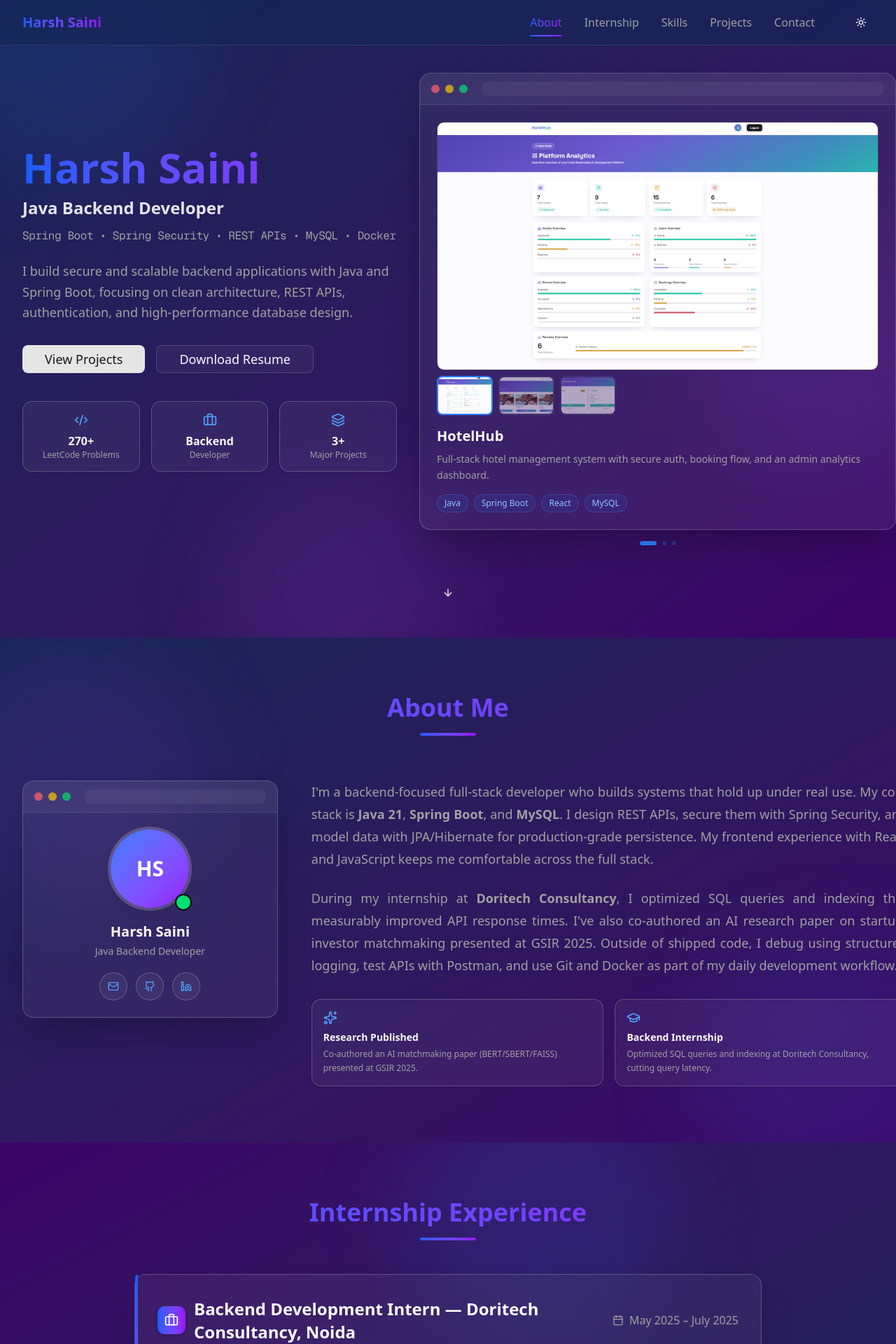
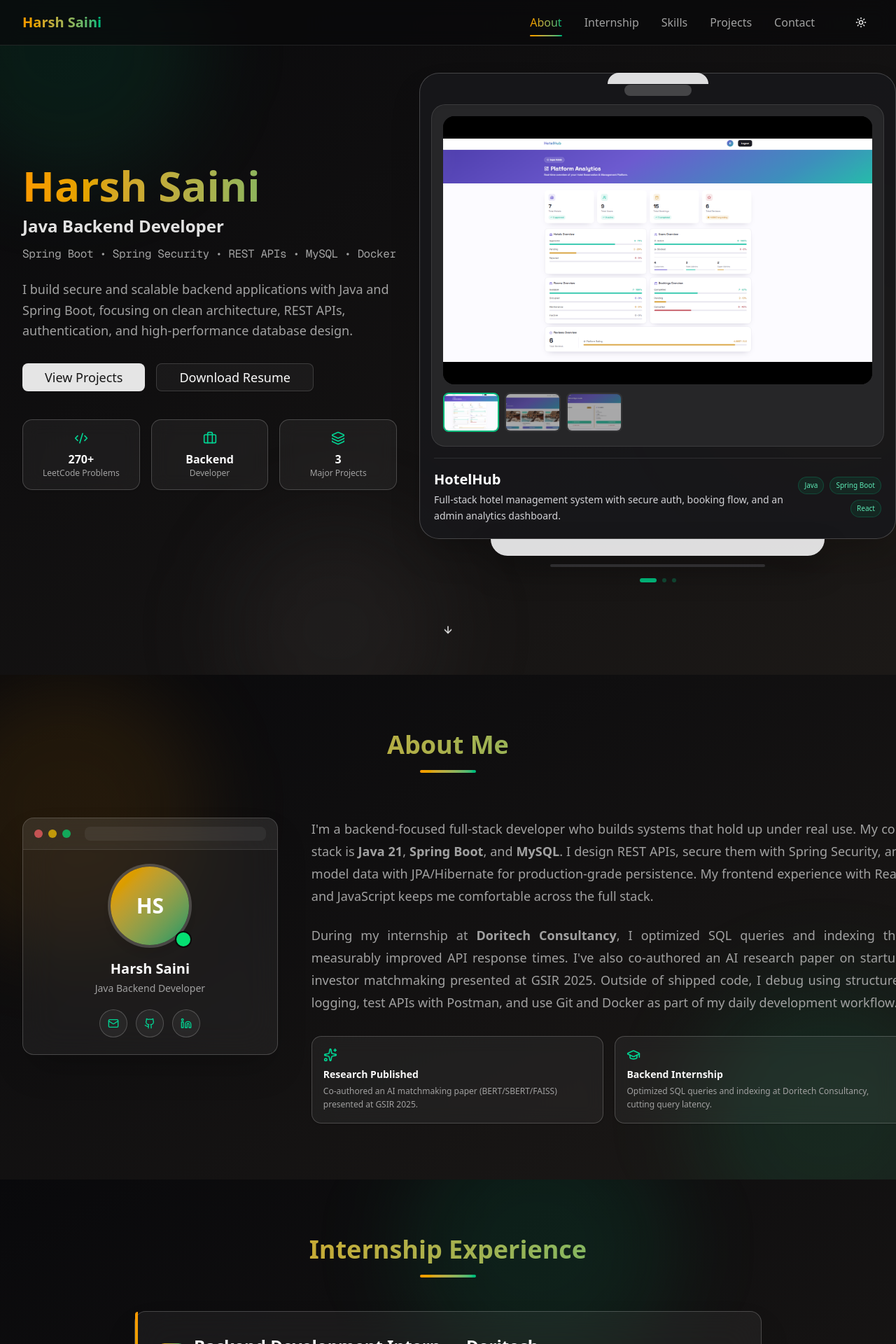
Before and after one commit to saini-harsh15/harsh-saini-portfolio, a Next.js app: page / in a window 1280 px wide. Shown: the top 1920 px of the page at 70% size. Built offline with nearby package versions, Linux system fonts and the light colour scheme.

Commit message:
New Add-ons

```diff
--- a/app/page.tsx
+++ b/app/page.tsx
@@ -61,10 +61,10 @@ export default function Home() {
   return (
       <div className="min-h-screen bg-background text-foreground">
         {/* Navigation */}
-        <nav className="fixed top-0 left-0 right-0 z-50 bg-blue-50/80 dark:bg-blue-950/70 backdrop-blur-md border-b border-white/10">
+        <nav className="fixed top-0 left-0 right-0 z-50 bg-zinc-50/80 dark:bg-zinc-950/70 backdrop-blur-md border-b border-white/10">
           <div className="max-w-7xl mx-auto px-4 sm:px-6 lg:px-8">
             <div className="flex justify-between items-center h-16">
-              <div className="font-bold text-xl bg-gradient-to-r from-blue-600 to-purple-600 bg-clip-text text-transparent">
+              <div className="font-bold text-xl bg-gradient-to-r from-amber-500 to-emerald-500 bg-clip-text text-transparent">
                 Harsh Saini
               </div>
 
@@ -77,13 +77,13 @@ export default function Home() {
                           onClick={() => scrollToSection(item.id)}
                           className={`relative py-1 font-medium transition-colors duration-200 ${
                               isActive
-                                  ? "bg-gradient-to-r from-blue-600 to-purple-600 bg-clip-text text-transparent"
+                                  ? "bg-gradient-to-r from-amber-500 to-emerald-500 bg-clip-text text-transparent"
                                   : "text-muted-foreground hover:text-foreground"
                           }`}
                       >
                         {item.label}
                         {isActive && (
-                            <span className="absolute -bottom-1 left-0 right-0 h-0.5 rounded-full bg-gradient-to-r from-blue-600 to-purple-600" />
+                            <span className="absolute -bottom-1 left-0 right-0 h-0.5 rounded-full bg-gradient-to-r from-amber-500 to-emerald-500" />
                         )}
                       </button>
                   );
@@ -115,7 +115,7 @@ export default function Home() {
           </div>
 
           {isMenuOpen && (
-              <div className="md:hidden bg-blue-50/95 dark:bg-blue-950/90 backdrop-blur-md border-t border-white/10 animate-fade-in">
+              <div className="md:hidden bg-zinc-50/95 dark:bg-zinc-950/90 backdrop-blur-md border-t border-white/10 animate-fade-in">
                 <div className="px-2 pt-2 pb-3 space-y-1">
                   {navItems.map((item) => {
                     const isActive = activeSection === item.id;
@@ -125,7 +125,7 @@ export default function Home() {
                             onClick={() => scrollToSection(item.id)}
                             className={`block px-3 py-2 text-base font-medium w-full text-left transition-colors duration-200 ${
                                 isActive
-                                    ? "bg-gradient-to-r from-blue-600 to-purple-600 bg-clip-text text-transparent"
+                                    ? "bg-gradient-to-r from-amber-500 to-emerald-500 bg-clip-text text-transparent"
                                     : "text-muted-foreground hover:text-foreground"
                             }`}
                         >
@@ -147,7 +147,7 @@ export default function Home() {
           <Contact />
         </main>
 
-        <footer className="py-8 bg-gradient-to-br from-blue-50 to-purple-50 dark:from-blue-950 dark:to-purple-950 border-t border-white/10">
+        <footer className="py-8 bg-gradient-to-br from-zinc-100 to-stone-100 dark:from-zinc-950 dark:to-stone-900 border-t border-white/10">
           <div className="max-w-7xl mx-auto px-4 sm:px-6 lg:px-8 text-center">
             <p className="text-muted-foreground">© Harsh Saini.</p>
           </div>
--- a/components/About.tsx
+++ b/components/About.tsx
@@ -37,22 +37,22 @@ const AboutSection = () => {
   return (
     <section
       id="about"
-      className="relative py-20 overflow-hidden bg-gradient-to-br from-blue-50 to-purple-50 dark:from-blue-950 dark:to-purple-950"
+      className="relative py-20 overflow-hidden bg-gradient-to-br from-zinc-100 to-stone-100 dark:from-zinc-950 dark:to-stone-900"
     >
       {/* Background Blobs */}
       <div className="pointer-events-none absolute inset-0 overflow-hidden">
-        <div className="absolute top-0 -left-24 h-96 w-96 rounded-full bg-purple-400/20 dark:bg-purple-500/10 blur-3xl animate-blob" />
-        <div className="absolute -bottom-24 -right-24 h-96 w-96 rounded-full bg-blue-400/20 dark:bg-blue-500/10 blur-3xl animate-blob [animation-delay:3s]" />
+        <div className="absolute top-0 -left-24 h-96 w-96 rounded-full bg-amber-500/10 dark:bg-amber-500/10 blur-3xl animate-blob" />
+        <div className="absolute -bottom-24 -right-24 h-96 w-96 rounded-full bg-emerald-500/10 dark:bg-emerald-500/10 blur-3xl animate-blob [animation-delay:3s]" />
       </div>
 
       <div className="relative max-w-7xl mx-auto px-4 sm:px-6 lg:px-8">
         {/* Heading */}
         <div className="text-center mb-16 animate-fade-in-up">
-          <h2 className="text-3xl md:text-4xl font-bold mb-4 bg-gradient-to-r from-blue-600 to-purple-600 bg-clip-text text-transparent">
+          <h2 className="text-3xl md:text-4xl font-bold mb-4 bg-gradient-to-r from-amber-500 to-emerald-500 bg-clip-text text-transparent">
             About Me
           </h2>
 
-          <div className="w-20 h-1 bg-gradient-to-r from-blue-600 to-purple-600 mx-auto rounded-full" />
+          <div className="w-20 h-1 bg-gradient-to-r from-amber-500 to-emerald-500 mx-auto rounded-full" />
         </div>
 
         <div className="grid grid-cols-1 lg:grid-cols-[30%_70%] gap-10 lg:gap-12 items-start">
@@ -69,7 +69,7 @@ const AboutSection = () => {
 
               <div className="p-6 flex flex-col items-center text-center">
                 <div className="relative mb-5">
-                  <div className="w-28 h-28 rounded-full bg-gradient-to-br from-blue-500 to-purple-600 flex items-center justify-center text-white text-3xl font-bold shadow-lg ring-4 ring-white/20">
+                  <div className="w-28 h-28 rounded-full bg-gradient-to-br from-amber-500 to-emerald-600 flex items-center justify-center text-white text-3xl font-bold shadow-lg ring-4 ring-white/20">
                     HS
                   </div>
 
@@ -96,9 +96,9 @@ const AboutSection = () => {
                           : undefined
                       }
                       aria-label={label}
-                      className="group flex items-center justify-center h-10 w-10 rounded-full border border-white/20 bg-white/10 dark:bg-white/5 transition-all duration-300 hover:-translate-y-1 hover:shadow-lg hover:border-blue-400/30"
+                      className="group flex items-center justify-center h-10 w-10 rounded-full border border-white/20 bg-white/10 dark:bg-white/5 transition-all duration-300 hover:-translate-y-1 hover:shadow-lg hover:border-emerald-400/30"
                     >
-                      <Icon className="h-4 w-4 text-blue-600 dark:text-blue-400 transition-transform duration-300 group-hover:scale-110" />
+                      <Icon className="h-4 w-4 text-emerald-600 dark:text-emerald-400 transition-transform duration-300 group-hover:scale-110" />
                     </a>
                   ))}
                 </div>
@@ -132,9 +132,9 @@ const AboutSection = () => {
               {highlights.map(({ icon: Icon, title, detail }) => (
                 <div
                   key={title}
-                  className="group rounded-xl border border-white/20 bg-white/10 dark:bg-white/5 backdrop-blur-md p-4 shadow-sm transition-all duration-300 hover:-translate-y-1 hover:shadow-lg hover:border-blue-400/30"
+                  className="group rounded-xl border border-white/20 bg-white/10 dark:bg-white/5 backdrop-blur-md p-4 shadow-sm transition-all duration-300 hover:-translate-y-1 hover:shadow-lg hover:border-emerald-400/30"
                 >
-                  <Icon className="h-5 w-5 mb-2 text-blue-600 dark:text-blue-400 transition-transform duration-300 group-hover:scale-110" />
+                  <Icon className="h-5 w-5 mb-2 text-emerald-600 dark:text-emerald-400 transition-transform duration-300 group-hover:scale-110" />
 
                   <h4 className="font-semibold text-sm text-foreground mb-1">
                     {title}
--- a/components/Hero.tsx
+++ b/components/Hero.tsx
@@ -10,7 +10,7 @@ import { ArrowDown, Code2, Briefcase, Layers } from 'lucide-react';
 const stats = [
   { icon: Code2, value: '270+', label: 'LeetCode Problems' },
   { icon: Briefcase, value: 'Backend', label: 'Developer' },
-  { icon: Layers, value: '3+', label: 'Major Projects' },
+  { icon: Layers, value: '3', label: 'Major Projects' },
 ];
 
 const projects = [
@@ -97,19 +97,19 @@ const HeroSection = () => {
   const project = projects[activeProject];
 
   return (
-    <section className="relative min-h-screen flex items-center justify-center overflow-hidden bg-gradient-to-br from-blue-50 to-purple-50 dark:from-blue-950 dark:to-purple-950 pt-16">
+    <section className="relative min-h-screen flex items-center justify-center overflow-hidden bg-gradient-to-br from-zinc-100 to-stone-100 dark:from-zinc-950 dark:to-stone-900 pt-16">
       {/* Soft blurred gradient blobs */}
       <div className="pointer-events-none absolute inset-0 overflow-hidden">
-        <div className="absolute -top-32 -left-24 h-96 w-96 rounded-full bg-blue-400/20 dark:bg-blue-500/10 blur-3xl animate-blob" />
-        <div className="absolute top-1/3 -right-24 h-96 w-96 rounded-full bg-purple-400/20 dark:bg-purple-500/10 blur-3xl animate-blob [animation-delay:2s]" />
-        <div className="absolute -bottom-24 left-1/4 h-80 w-80 rounded-full bg-blue-300/10 dark:bg-purple-400/10 blur-3xl animate-blob [animation-delay:4s]" />
+        <div className="absolute -top-32 -left-24 h-96 w-96 rounded-full bg-emerald-500/10 dark:bg-emerald-500/10 blur-3xl animate-blob" />
+        <div className="absolute top-1/3 -right-24 h-96 w-96 rounded-full bg-amber-500/10 dark:bg-amber-500/10 blur-3xl animate-blob [animation-delay:2s]" />
+        <div className="absolute -bottom-24 left-1/4 h-80 w-80 rounded-full bg-stone-400/10 dark:bg-stone-500/10 blur-3xl animate-blob [animation-delay:4s]" />
       </div>
 
       <div className="relative max-w-7xl mx-auto px-4 sm:px-6 lg:px-8 py-10 w-full">
         <div className="grid grid-cols-1 lg:grid-cols-[44%_56%] gap-10 lg:gap-8 items-center">
           {/* Left column — copy */}
           <div className="animate-fade-in-up text-center lg:text-left">
-            <h1 className="text-4xl md:text-5xl lg:text-6xl font-bold mb-3 bg-gradient-to-r from-blue-600 to-purple-600 bg-clip-text text-transparent">
+            <h1 className="text-4xl md:text-5xl lg:text-6xl font-bold mb-3 bg-gradient-to-r from-amber-500 to-emerald-500 bg-clip-text text-transparent">
               Harsh Saini
             </h1>
             <p className="text-xl md:text-2xl text-foreground/90 font-semibold mb-3">
@@ -162,7 +162,7 @@ const HeroSection = () => {
                         href={option.file}
                         download
                         onClick={() => setResumeOpen(false)}
-                        className="group flex items-start gap-3 rounded-xl border border-white/10 bg-white/40 dark:bg-white/5 hover:bg-blue-500/10 hover:border-blue-400/30 focus-visible:bg-blue-500/10 focus-visible:border-blue-400/30 focus-visible:outline-none focus-visible:ring-2 focus-visible:ring-blue-400/40 px-3 py-3 transition-all duration-200 cursor-pointer"
+                        className="group flex items-start gap-3 rounded-xl border border-white/10 bg-white/40 dark:bg-white/5 hover:bg-emerald-500/10 hover:border-emerald-400/30 focus-visible:bg-emerald-500/10 focus-visible:border-emerald-400/30 focus-visible:outline-none focus-visible:ring-2 focus-visible:ring-emerald-400/40 px-3 py-3 transition-all duration-200 cursor-pointer"
                       >
                         <span className="text-xl leading-none mt-0.5" aria-hidden="true">
                           {option.emoji}
@@ -173,7 +173,7 @@ const HeroSection = () => {
                               {option.title}
                             </span>
                             {option.recommended && (
-                              <span className="text-[10px] font-medium px-1.5 py-0.5 rounded-full bg-blue-500/15 text-blue-600 dark:text-blue-300 border border-blue-400/20">
+                              <span className="text-[10px] font-medium px-1.5 py-0.5 rounded-full bg-amber-500/15 text-amber-700 dark:text-amber-300 border border-amber-400/20">
                                 Recommended
                               </span>
                             )}
@@ -194,9 +194,9 @@ const HeroSection = () => {
               {stats.map(({ icon: Icon, value, label }) => (
                 <div
                   key={label}
-                  className="group rounded-xl border border-white/20 bg-white/10 dark:bg-white/5 backdrop-blur-md px-3 py-4 text-center shadow-sm transition-all duration-300 hover:-translate-y-1 hover:shadow-lg hover:border-blue-400/30"
+                  className="group rounded-xl border border-white/20 bg-white/10 dark:bg-white/5 backdrop-blur-md px-3 py-4 text-center shadow-sm transition-all duration-300 hover:-translate-y-1 hover:shadow-lg hover:border-emerald-400/30"
                 >
-                  <Icon className="h-5 w-5 mx-auto mb-2 text-blue-600 dark:text-blue-400 transition-transform duration-300 group-hover:scale-110" />
+                  <Icon className="h-5 w-5 mx-auto mb-2 text-emerald-600 dark:text-emerald-400 transition-transform duration-300 group-hover:scale-110" />
                   <div className="text-sm sm:text-base font-bold text-foreground">{value}</div>
                   <div className="text-[11px] sm:text-xs text-muted-foreground leading-tight">{label}</div>
                 </div>
@@ -207,41 +207,40 @@ const HeroSection = () => {
           {/* Right column — project showcase */}
           <div className="animate-fade-in-up [animation-delay:150ms] mt-4 lg:mt-0">
             <div className="mx-auto max-w-lg lg:max-w-none animate-float">
-              <div className="rounded-2xl border border-white/20 bg-white/10 dark:bg-white/5 backdrop-blur-xl shadow-2xl overflow-hidden">
-                {/* Browser chrome */}
-                <div className="flex items-center gap-2 px-4 py-3 border-b border-white/10 bg-white/5">
-                  <span className="h-3 w-3 rounded-full bg-red-400/70" />
-                  <span className="h-3 w-3 rounded-full bg-yellow-400/70" />
-                  <span className="h-3 w-3 rounded-full bg-green-400/70" />
-                  <div className="ml-3 h-5 flex-1 rounded-md bg-white/10 dark:bg-white/5" />
+              <div className="relative">
+                <div className="absolute left-1/2 top-0 h-4 w-36 -translate-x-1/2 rounded-t-2xl bg-zinc-900/90 dark:bg-zinc-100/90" />
+                <div className="rounded-[1.75rem] border border-white/20 bg-zinc-950/90 dark:bg-zinc-900/90 shadow-2xl overflow-hidden">
+                  <div className="flex justify-center px-6 pt-4">
+                    <div className="h-4 w-24 rounded-full bg-black/40 dark:bg-white/20" />
                   </div>
 
-                {/* Content */}
+                  <div className="px-3 sm:px-4 pt-3 pb-4">
+                    <div className="rounded-[1.25rem] border border-white/10 bg-zinc-900/95 dark:bg-zinc-800/95 p-3 sm:p-4 shadow-inner">
+                      <div className="rounded-[1rem] bg-black overflow-hidden">
                         <div
-                  className={`p-5 sm:p-6 transition-opacity duration-300 ${fade ? 'opacity-100' : 'opacity-0'
+                          className={`transition-opacity duration-300 ${fade ? 'opacity-100' : 'opacity-0'
                             }`}
                         >
-                  <div
-                    className={`rounded-lg overflow-hidden border border-white/10 bg-muted/40 aspect-video ${project.images.length > 1 ? 'mb-2' : 'mb-4'
-                      }`}
-                  >
+                          <div className="relative aspect-[16/10] bg-black">
                             <img
                               src={project.images[activeImage] ?? project.images[0]}
                               alt={`${project.title} screenshot ${activeImage + 1}`}
-                      className="h-full w-full object-cover transition-opacity duration-300"
+                              className="h-full w-full object-contain object-center"
                             />
+                          </div>
+                        </div>
                       </div>
 
                       {project.images.length > 1 && (
-                    <div className="flex gap-2 mb-4">
+                        <div className="flex gap-2 mt-3 overflow-x-auto pb-1">
                           {project.images.map((img, i) => (
                             <button
                               key={img}
                               type="button"
                               onClick={() => setActiveImage(i)}
                               aria-label={`Show ${project.title} screenshot ${i + 1}`}
-                          className={`h-12 w-16 sm:h-14 sm:w-20 rounded-md overflow-hidden border-2 transition-all duration-300 ${i === activeImage
-                            ? 'border-blue-500 opacity-100'
+                              className={`h-12 w-16 sm:h-14 sm:w-20 rounded-md overflow-hidden border-2 transition-all duration-300 shrink-0 ${i === activeImage
+                                ? 'border-emerald-500 opacity-100'
                                 : 'border-white/10 opacity-60 hover:opacity-90'
                                 }`}
                             >
@@ -254,19 +253,24 @@ const HeroSection = () => {
                           ))}
                         </div>
                       )}
+                    </div>
+                  </div>
 
-                  <h3 className="text-lg sm:text-xl font-bold text-foreground mb-2">
+                  <div className="px-5 pb-5">
+                    <div className="flex items-center justify-between gap-3 border-t border-white/10 pt-4">
+                      <div className="min-w-0">
+                        <h3 className="text-lg sm:text-xl font-bold text-white mb-1 truncate">
                           {project.title}
                         </h3>
-                  <p className="text-sm text-muted-foreground mb-4 leading-relaxed">
+                        <p className="text-xs sm:text-sm text-zinc-300 leading-relaxed line-clamp-2">
                           {project.description}
                         </p>
-
-                  <div className="flex flex-wrap gap-2">
-                    {project.tech.map((tech) => (
+                      </div>
+                      <div className="hidden sm:flex flex-wrap justify-end gap-2 max-w-[42%]">
+                        {project.tech.slice(0, 3).map((tech) => (
                           <span
                             key={tech}
-                        className="text-xs font-medium px-2.5 py-1 rounded-full bg-blue-500/10 text-blue-700 dark:text-blue-300 border border-blue-400/20"
+                            className="text-[10px] font-medium px-2 py-1 rounded-full bg-emerald-500/10 text-emerald-300 border border-emerald-400/20"
                           >
                             {tech}
                           </span>
@@ -274,13 +278,18 @@ const HeroSection = () => {
                       </div>
                     </div>
                   </div>
+                </div>
+
+                <div className="mx-auto h-6 w-[70%] rounded-b-[1.5rem] bg-zinc-900/95 dark:bg-zinc-100/90 shadow-[0_20px_40px_rgba(0,0,0,0.35)]" />
+                <div className="mx-auto h-1 w-[45%] rounded-full bg-white/10 dark:bg-zinc-500/30 mt-3" />
+              </div>
 
               {/* Dots indicator */}
               <div className="flex justify-center gap-2 mt-4">
                 {projects.map((p, i) => (
                   <span
                     key={p.title}
-                    className={`h-1.5 rounded-full transition-all duration-300 ${i === activeProject ? 'w-6 bg-blue-500' : 'w-1.5 bg-blue-500/30'
+                    className={`h-1.5 rounded-full transition-all duration-300 ${i === activeProject ? 'w-6 bg-emerald-500' : 'w-1.5 bg-emerald-500/30'
                       }`}
                   />
                 ))}
--- a/components/Internship.tsx
+++ b/components/Internship.tsx
@@ -20,29 +20,29 @@ const responsibilities = [
 
 const InternshipSection = () => {
   return (
-    <section id="internship" className="relative py-20 overflow-hidden bg-gradient-to-br from-purple-50 to-blue-50 dark:from-purple-950 dark:to-blue-950">
+    <section id="internship" className="relative py-20 overflow-hidden bg-gradient-to-br from-zinc-100 to-stone-100 dark:from-zinc-950 dark:to-stone-900">
       <div className="pointer-events-none absolute inset-0 overflow-hidden">
-        <div className="absolute -top-24 right-1/4 h-96 w-96 rounded-full bg-blue-400/20 dark:bg-blue-500/10 blur-3xl animate-blob [animation-delay:1s]" />
-        <div className="absolute -bottom-24 -left-24 h-96 w-96 rounded-full bg-purple-400/20 dark:bg-purple-500/10 blur-3xl animate-blob [animation-delay:5s]" />
+        <div className="absolute -top-24 right-1/4 h-96 w-96 rounded-full bg-emerald-500/10 dark:bg-emerald-500/10 blur-3xl animate-blob [animation-delay:1s]" />
+        <div className="absolute -bottom-24 -left-24 h-96 w-96 rounded-full bg-amber-500/10 dark:bg-amber-500/10 blur-3xl animate-blob [animation-delay:5s]" />
       </div>
 
       <div className="relative max-w-7xl mx-auto px-4 sm:px-6 lg:px-8">
         <div className="text-center mb-12 animate-fade-in-up">
-          <h2 className="text-3xl md:text-4xl font-bold mb-4 bg-gradient-to-r from-blue-600 to-purple-600 bg-clip-text text-transparent">
+          <h2 className="text-3xl md:text-4xl font-bold mb-4 bg-gradient-to-r from-amber-500 to-emerald-500 bg-clip-text text-transparent">
             Internship Experience
           </h2>
-          <div className="w-20 h-1 bg-gradient-to-r from-blue-600 to-purple-600 mx-auto rounded-full" />
+          <div className="w-20 h-1 bg-gradient-to-r from-amber-500 to-emerald-500 mx-auto rounded-full" />
         </div>
 
-        <div className="animate-fade-in-up [animation-delay:100ms] relative max-w-4xl mx-auto rounded-2xl border border-white/20 bg-white/10 dark:bg-white/5 backdrop-blur-xl shadow-2xl p-6 md:p-8 transition-all duration-300 hover:-translate-y-1 hover:shadow-2xl hover:border-blue-400/30">
+        <div className="animate-fade-in-up [animation-delay:100ms] relative max-w-4xl mx-auto rounded-2xl border border-white/20 bg-white/10 dark:bg-white/5 backdrop-blur-xl shadow-2xl p-6 md:p-8 transition-all duration-300 hover:-translate-y-1 hover:shadow-2xl hover:border-emerald-400/30">
           <div
-            className="hidden md:block absolute left-0 top-0 h-full w-1 bg-gradient-to-b from-blue-600 to-purple-600 rounded-l-2xl"
+            className="hidden md:block absolute left-0 top-0 h-full w-1 bg-gradient-to-b from-amber-500 to-emerald-500 rounded-l-2xl"
             aria-hidden="true"
           />
 
           <div className="flex flex-col gap-4 md:flex-row md:items-center md:justify-between">
             <div className="flex items-start md:items-center gap-3">
-              <div className="w-10 h-10 rounded-lg bg-gradient-to-r from-blue-600 to-purple-600 text-white flex items-center justify-center shadow-md shrink-0">
+              <div className="w-10 h-10 rounded-lg bg-gradient-to-r from-amber-500 to-emerald-500 text-white flex items-center justify-center shadow-md shrink-0">
                 <Briefcase className="h-5 w-5" />
               </div>
               <h3 className="text-xl md:text-2xl font-semibold leading-snug text-foreground">
@@ -69,7 +69,7 @@ const InternshipSection = () => {
               {technologies.map((tag) => (
                 <span
                   key={tag}
-                  className="text-xs font-medium px-2.5 py-1 rounded-full bg-blue-500/10 text-blue-700 dark:text-blue-300 border border-blue-400/20 transition-colors hover:bg-blue-500/20"
+                  className="text-xs font-medium px-2.5 py-1 rounded-full bg-emerald-500/10 text-emerald-700 dark:text-emerald-300 border border-emerald-400/20 transition-colors hover:bg-emerald-500/20"
                 >
                   {tag}
                 </span>
```
Also changed, not shown: components/Contact.tsx (+11 -11 lines), components/Projects.tsx (+9 -9 lines), components/Skills.tsx (+8 -8 lines). Lines whose indentation alone changed are shown as unchanged.
